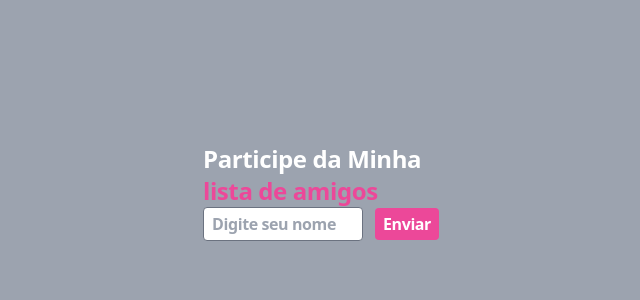
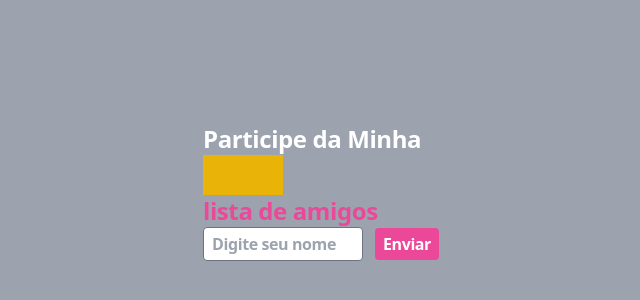
Before and after one commit to DhanielB/Amigos, a React (Vite) app: page / in a window 1280 px wide. Shown: the part 208-508 px from the top of the page, without its empty margins (319-959 px from the left). Built offline with nearby package versions, Linux system fonts and the light colour scheme.

Commit message:
Update App.jsx

```diff
--- a/src/App.jsx
+++ b/src/App.jsx
@@ -25,6 +25,11 @@ export default function App() {
           mr-2
           text-2xl
         '>Participe da Minha</h1>
+        <div className='
+          bg-yellow-500
+          w-20
+          h-10
+        '/>
         <h1 className='
           text-2xl
           text-pink-500
```
